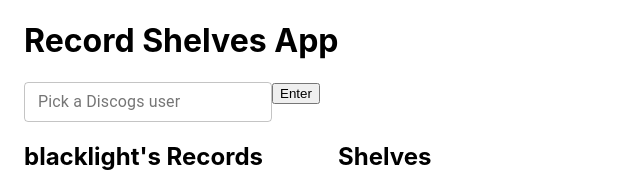
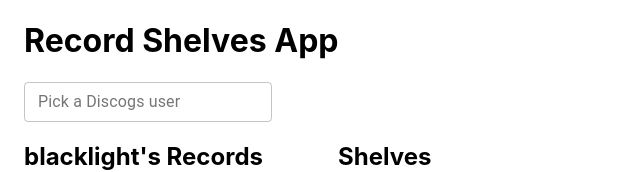
Before and after one commit to daniellenguyen/take-home, a React (Create React App) app: page / in a window 1280 px wide. Shown: the top 172 px of the page, without its empty margins (0-640 px from the left). Built offline with nearby package versions, Linux system fonts and the light colour scheme; no server answers.

Commit message:
removed enter button

```diff
--- a/src/App.js
+++ b/src/App.js
@@ -97,7 +97,6 @@
   }, []);
 
   useEffect(() => {
-    debugger
     fetchNextPage();
   // eslint-disable-next-line react-hooks/exhaustive-deps
   }, [currentPage, currentUsername]); // run fetchNextPage on first render or when current username changes
--- a/src/components/Username.js
+++ b/src/components/Username.js
@@ -1,15 +1,16 @@
-import { useState } from "react";
+import { useState, useCallback } from "react";
 import { TextField } from "@material-ui/core";
 
 export default function Username({ isInvalidUsername, onUsernameChange }) {
   const [input, setInput] = useState("");
 
-  const changeUsername = () => {
+  const changeUsername = useCallback((event) => {
+    event.preventDefault() // stop refreshing the page automatically onsubmit
     onUsernameChange(input);
-  };
+  }, [onUsernameChange, input])
 
   return (
-    <>
+    <form onSubmit={changeUsername}>
       <TextField
         label="Pick a Discogs user"
         variant="outlined"
@@ -19,7 +20,6 @@
         onChange={event => setInput(event.target.value)}
         value={input}
       ></TextField>
-      <button onClick={changeUsername}>Enter</button>
-    </>
+      </form>
   );
 }
```
